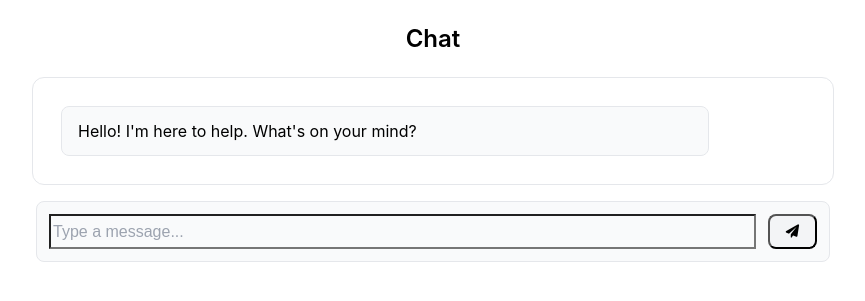
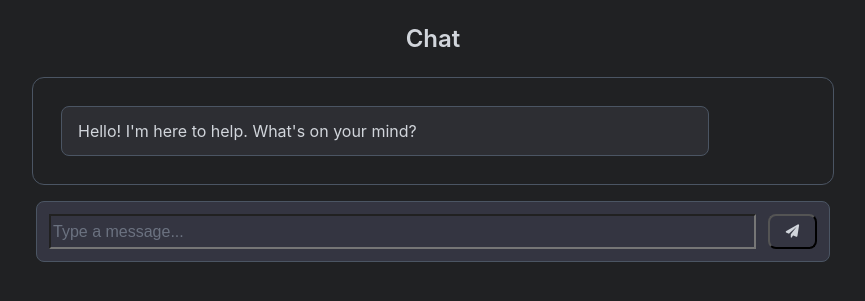
Before and after one commit to jjingofarouk/ssuubi-mental-health-bot, a Flask app: template app/templates/chat.html in a window 1280 px wide. Shown: the top 301 px of the page, without its empty margins (207-1072 px from the left). Run offline with Flask 3, Linux system fonts and the light colour scheme; the template is opened without the code that fills it, so the values that code supplies are empty.

Commit message:
Update chat.html

```diff
--- a/app/templates/chat.html
+++ b/app/templates/chat.html
@@ -7,11 +7,12 @@
     <link href="https://cdnjs.cloudflare.com/ajax/libs/font-awesome/6.0.0/css/all.min.css" rel="stylesheet">
     <style>
         :root {
-            --primary-color: #000000;
-            --secondary-color: #4B5563;
-            --background-color: #FFFFFF;
-            --input-bg: #F9FAFB;
-            --border-color: #E5E7EB;
+            --primary-color: #D1D5DB; /* Light gray for text */
+            --secondary-color: #9CA3AF; /* Gray-400 for secondary text */
+            --background-color: #202123; /* Dark gray background */
+            --input-bg: #343541; /* Darker gray for input */
+            --border-color: #4B5563; /* Gray-600 for borders */
+            --accent-color: #10A37F; /* Subtle green for focus */
         }
 
         body {
@@ -53,13 +54,13 @@
         }
 
         .user {
-            background-color: #F3F4F6;
+            background-color: #343541;
             color: var(--primary-color);
             margin-left: auto;
         }
 
         .bot {
-            background-color: #F9FAFB;
+            background-color: #2D2E33;
             color: var(--primary-color);
             border: 1px solid var(--border-color);
         }
@@ -84,11 +85,11 @@
         }
 
         #user-input::placeholder {
-            color: #9CA3AF; /* Gray-400 */
+            color: #6B7280; /* Gray-500 */
         }
 
         #send-btn {
-            background: #F3F4F6;
+            background: #343541;
             color: var(--primary-color);
             padding: 0.5rem 1rem;
             border-radius: 8px;
@@ -96,7 +97,7 @@
         }
 
         #send-btn:hover {
-            background: #E5E7EB;
+            background: #4B5563;
         }
 
         .typing-indicator {
```
